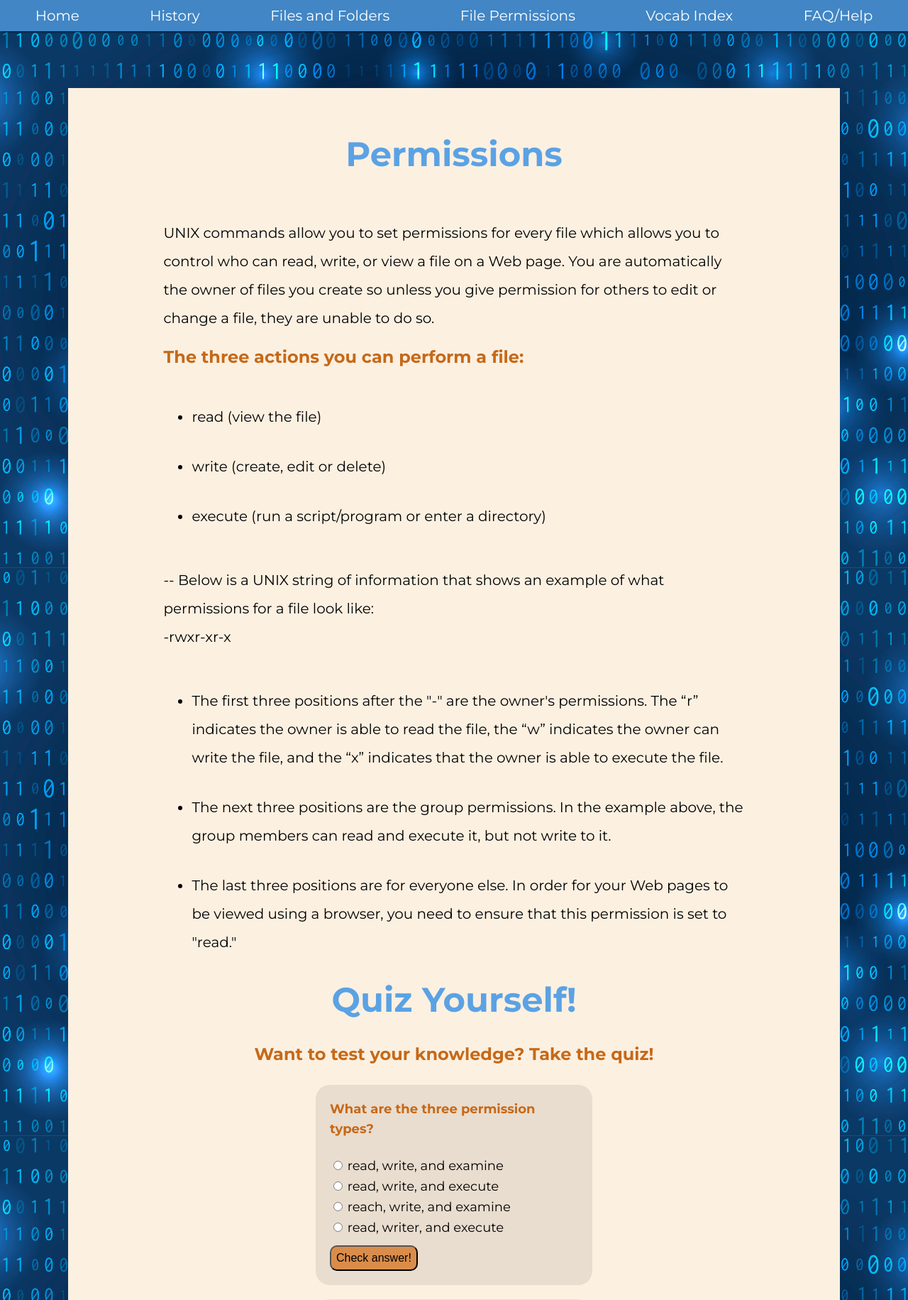
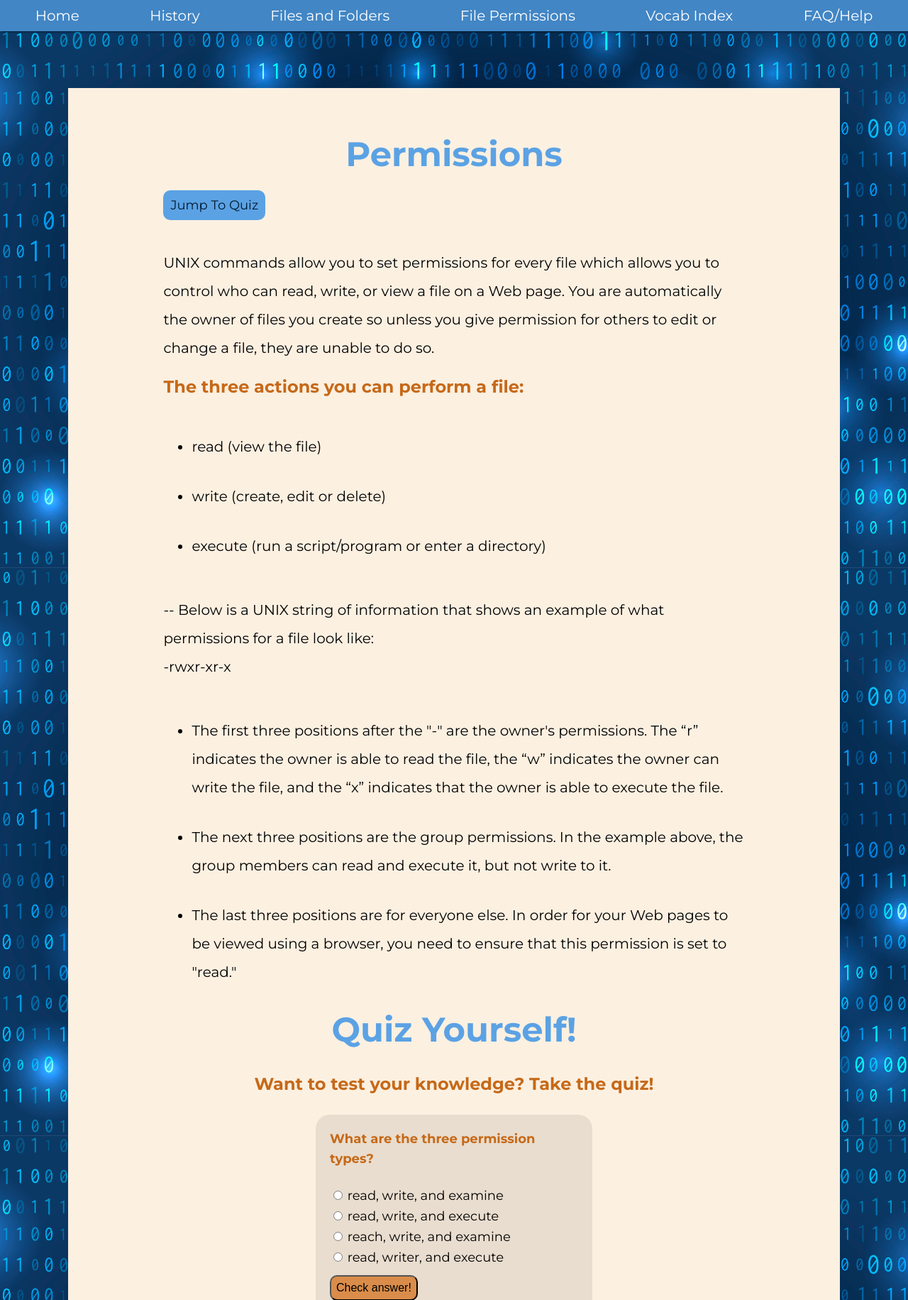
Before and after one commit to emma1-edgar1/ISTE240UnixProject, a PHP site: page /permissions.php in a window 1280 px wide. Shown: the top 1831 px of the page at 71% size. Run offline with PHP 8.4, Linux system fonts and the light colour scheme.

Commit message:
quiz jump button

```diff
--- a/permissions.php
+++ b/permissions.php
@@ -8,6 +8,9 @@
 
 <div>
     <h1>Permissions</h1>
+    <?php
+        include($path . "assets/inc/quizJump.php")
+    ?>
     <p>UNIX commands allow you to set permissions for every file which allows you to control who can read, write, or view a file on a Web page. You are automatically the owner of files you create so unless you give permission for others to edit or change a file, they are unable to do so.</p>
     <h2>The three actions you can perform a file:</h2>
     <ul class="formatlist">
@@ -23,7 +26,7 @@
     </ul>
 </div>
 
-<h1>Quiz Yourself!</h1>
+<h1 id="quizAnchor">Quiz Yourself!</h1>
 <h2 class="quizheaderspace">Want to test your knowledge? Take the quiz!</h2>
 
 <div class="flex-container">
```
